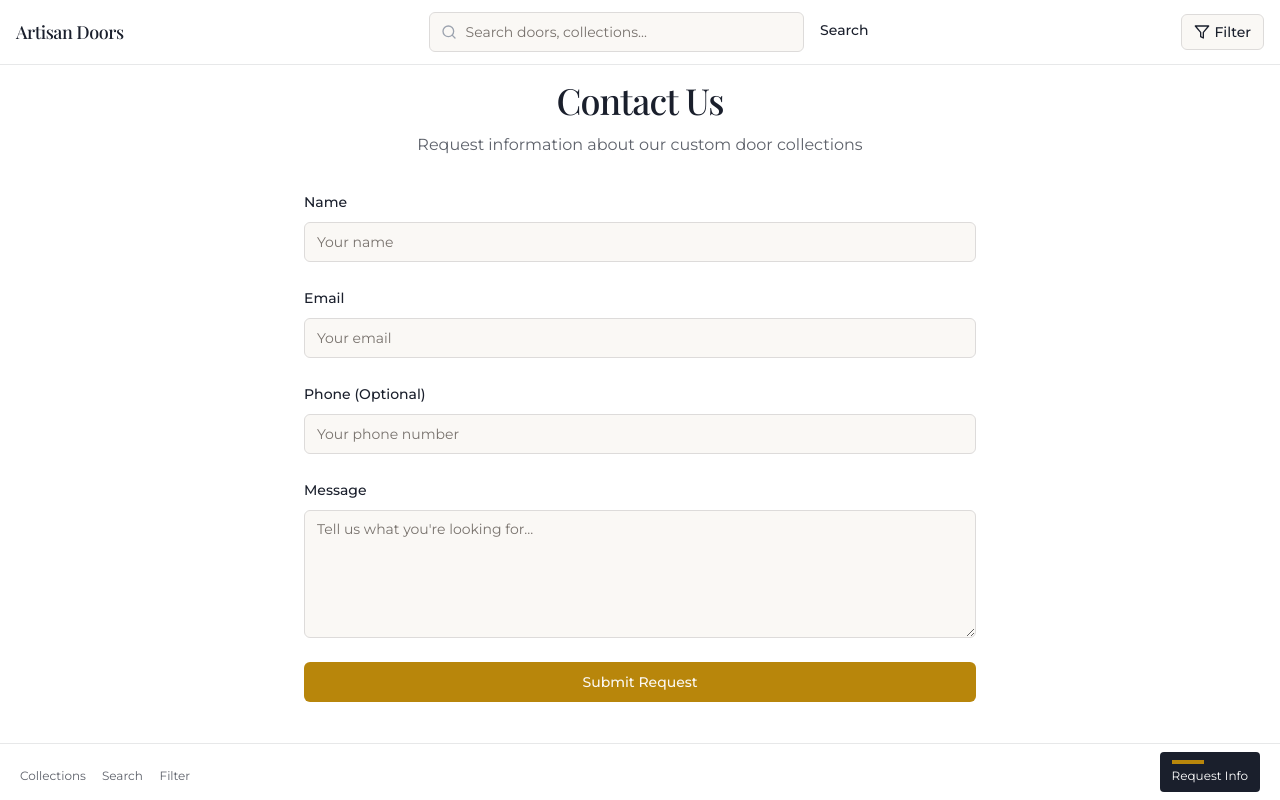
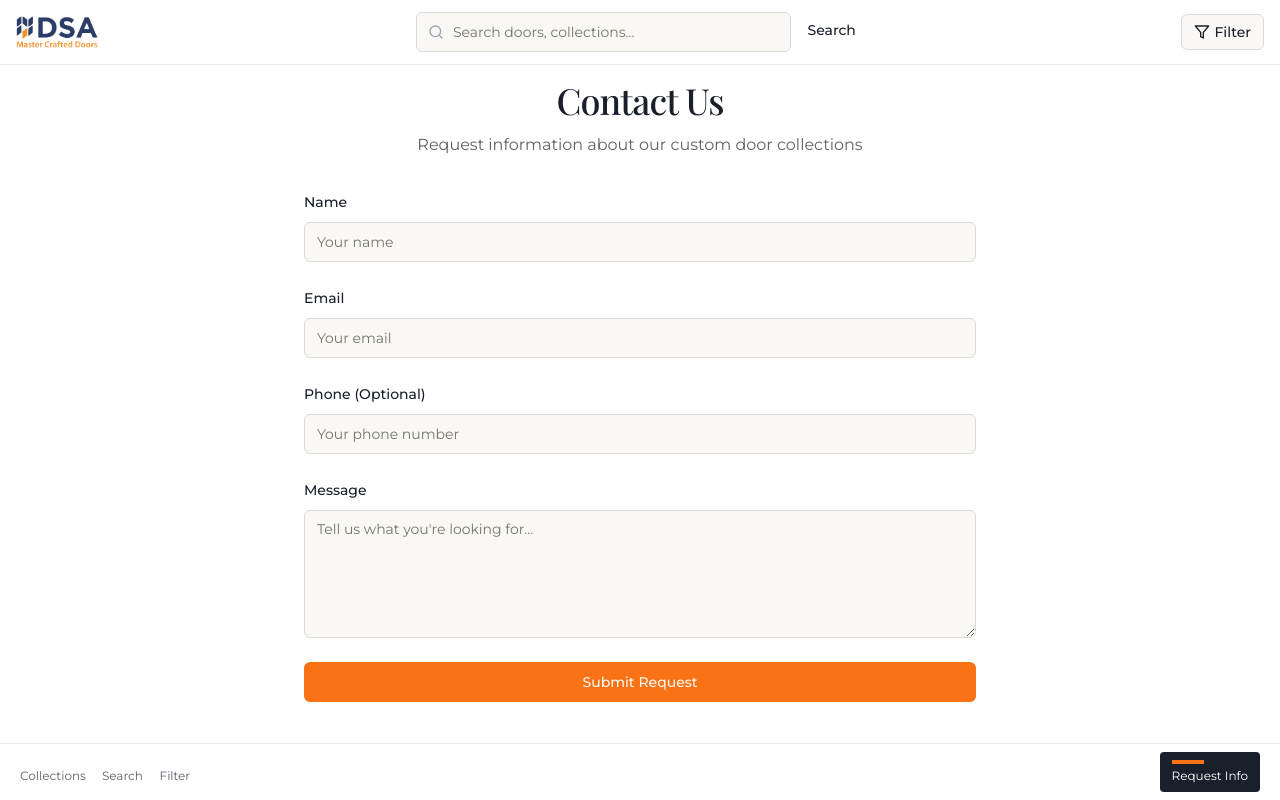
Before and after one commit to tfarzalo/artisan-door-revealed, a React (Vite) app: page /contact in a window 1280 px wide. Built offline with nearby package versions, Linux system fonts and the light colour scheme.

Commit message:
Refactor: Use provided logo and accent color
Update the application's logo and accent color based on the provided image.

```diff
--- a/src/components/AppHeader.tsx
+++ b/src/components/AppHeader.tsx
@@ -32,7 +32,11 @@ const AppHeader: React.FC<AppHeaderProps> = ({ searchEnabled = true }) => {
     <header className="fixed top-0 left-0 right-0 z-40 px-4 py-3 bg-white bg-opacity-95 backdrop-blur-sm border-b border-luxury-text/10 flex justify-between items-center">
       <div className="flex items-center">
         <Link to="/">
-          <h1 className="text-lg font-serif">Artisan Doors</h1>
+          <img
+            src="/lovable-uploads/c3b81731-3372-46e3-937e-fffe2146a4ba.png"
+            alt="DSA Master Crafted Doors"
+            className="h-8"
+          />
         </Link>
       </div>
 
--- a/src/components/Header.tsx
+++ b/src/components/Header.tsx
@@ -5,24 +5,26 @@ const Header: React.FC = () => {
   return (
     <header className="py-6 px-6 md:px-12 flex justify-between items-center">
       <div className="flex items-center">
-        <span className="text-xl sm:text-2xl font-serif font-medium tracking-tight text-luxury-text">
-          <span className="luxury-gradient">Artisan</span> Doors
-        </span>
+        <img
+          src="/lovable-uploads/c3b81731-3372-46e3-937e-fffe2146a4ba.png"
+          alt="DSA Master Crafted Doors"
+          className="h-12 md:h-16"
+        />
       </div>
       <nav>
         <ul className="flex space-x-6">
           <li>
-            <a href="#collection" className="text-sm font-medium text-luxury-text/80 hover:text-luxury-accent transition-colors">
+            <a href="#collection" className="text-sm font-medium text-dsa-blue hover:text-dsa-orange transition-colors">
               Collection
             </a>
           </li>
           <li>
-            <a href="#craftsmanship" className="text-sm font-medium text-luxury-text/80 hover:text-luxury-accent transition-colors">
+            <a href="#craftsmanship" className="text-sm font-medium text-dsa-blue hover:text-dsa-orange transition-colors">
               Craftsmanship
             </a>
           </li>
           <li>
-            <a href="#contact" className="text-sm font-medium text-luxury-text/80 hover:text-luxury-accent transition-colors">
+            <a href="#contact" className="text-sm font-medium text-dsa-blue hover:text-dsa-orange transition-colors">
               Contact
             </a>
           </li>
--- a/src/index.css
+++ b/src/index.css
@@ -110,11 +110,11 @@
 
 @layer components {
   .hotspot {
-    @apply w-4 h-4 md:w-5 md:h-5 rounded-full bg-luxury-accent bg-opacity-50 cursor-pointer absolute z-10 flex items-center justify-center;
+    @apply w-4 h-4 md:w-5 md:h-5 rounded-full bg-dsa-orange bg-opacity-50 cursor-pointer absolute z-10 flex items-center justify-center;
   }
 
   .hotspot::before {
-    @apply content-[''] absolute w-full h-full rounded-full bg-luxury-accent animate-hotspot-pulse;
+    @apply content-[''] absolute w-full h-full rounded-full bg-dsa-orange animate-hotspot-pulse;
   }
 
   .hotspot-content {
@@ -126,7 +126,7 @@
   }
 
   .luxury-gradient {
-    @apply bg-gradient-to-r from-wood-light via-wood to-wood-dark text-transparent bg-clip-text;
+    @apply bg-gradient-to-r from-dsa-blue to-dsa-orange text-transparent bg-clip-text;
   }
 
   .doorway {
@@ -135,7 +135,7 @@
 
   /* Magazine-style components */
   .magazine-caption {
-    @apply text-xs text-luxury-text/70 italic border-l-2 border-luxury-accent pl-2;
+    @apply text-xs text-luxury-text/70 italic border-l-2 border-dsa-orange pl-2;
   }
 
   .magazine-heading {
@@ -143,6 +143,6 @@
   }
 
   .magazine-subheading {
-    @apply text-sm uppercase tracking-wider text-luxury-accent font-medium;
+    @apply text-sm uppercase tracking-wider text-dsa-orange font-medium;
   }
 }
--- a/tailwind.config.ts
+++ b/tailwind.config.ts
@@ -56,12 +56,16 @@ export default {
         luxury: {
           text: "#1A1F2C",
           bg: "#F9F8F4",
-          accent: "#B8860B",
+          accent: "#F97316", // Updated to orange from logo
         },
         wood: {
           light: "#D2B48C",
           DEFAULT: "#A0522D",
           dark: "#5D3721",
+        },
+        dsa: {
+          blue: "#2A3A64", // Navy blue from logo
+          orange: "#F97316", // Orange from logo
         },
         sidebar: {
           background: "hsl(var(--sidebar-background))",
```
Also changed, not shown: public/lovable-uploads/c3b81731-3372-46e3-937e-fffe2146a4ba.png (added).
